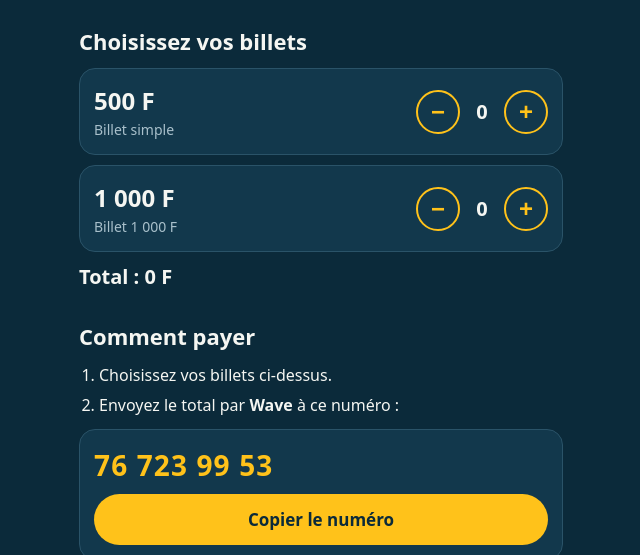
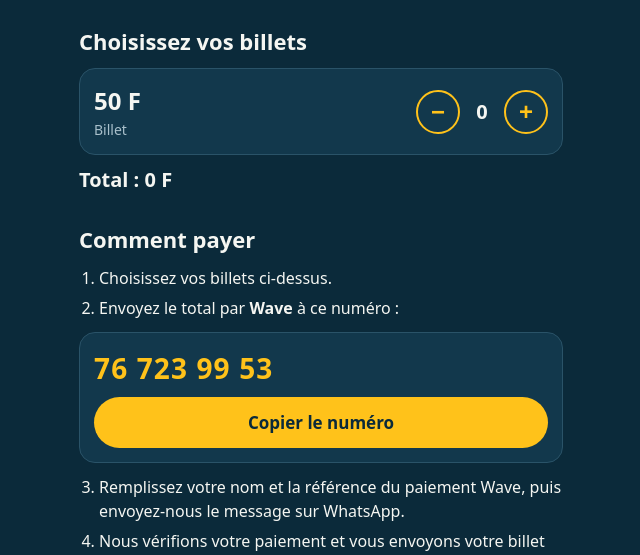
Before and after one commit to amkulelrappulaar-sketch/You-kalam, a plain HTML site: page index.html in a window 1280 px wide. Shown: the part 234-789 px from the top of the page, without its empty margins (319-959 px from the left). Drawn offline with Linux system fonts and the light colour scheme.

Commit message:
Update index.html

```diff
--- a/index.html
+++ b/index.html
@@ -41,10 +41,7 @@ ol{padding-left:20px;margin:0}li{margin-bottom:6px}
 </div>
 
 <h2>Choisissez vos billets</h2>
-<div class="row"><div><div class="px">500 F</div><div class="warn" style="margin:0">Billet simple</div></div>
-<div class="qty"><button type="button" data-p="500" data-d="-1" aria-label="Retirer un billet à 500 F">−</button><output id="o500">0</output><button type="button" data-p="500" data-d="1" aria-label="Ajouter un billet à 500 F">+</button></div></div>
-<div class="row"><div><div class="px">1 000 F</div><div class="warn" style="margin:0">Billet 1 000 F</div></div>
-<div class="qty"><button type="button" data-p="1000" data-d="-1" aria-label="Retirer un billet à 1 000 F">−</button><output id="o1000">0</output><button type="button" data-p="1000" data-d="1" aria-label="Ajouter un billet à 1 000 F">+</button></div></div>
+<div id="prices"></div>
 <p class="tot">Total : <span id="tot">0 F</span></p>
 
 <h2>Comment payer</h2>
@@ -69,23 +66,35 @@ ol{padding-left:20px;margin:0}li{margin-bottom:6px}
 
 <p class="warn">Payez uniquement au numéro affiché sur cette page. Le billet est envoyé après vérification du paiement. Un billet ne permet qu’une seule entrée : ne partagez pas son QR code.</p>
 </main>
+<script src="gestion/config.js"></script>
 <script>
-const WAVE="221767239953";const q={500:0,1000:0};
+const WAVE="221767239953";
+const PRICES=(window.YK_CONFIG&&Array.isArray(YK_CONFIG.PRICES)&&YK_CONFIG.PRICES.length)?YK_CONFIG.PRICES.map(Number):[500,1000];
+const q={};PRICES.forEach(p=>q[p]=0);
 const fmt=n=>n.toLocaleString("fr-FR").replace(/[\u202f\u00a0]/g," ")+" F";
-function upd(){const t=q[500]*500+q[1000]*1000;
-document.getElementById("o500").textContent=q[500];document.getElementById("o1000").textContent=q[1000];
+const box=document.getElementById("prices");
+PRICES.forEach((p,i)=>{
+ const row=document.createElement("div");row.className="row";
+ row.innerHTML='<div><div class="px"></div><div class="warn" style="margin:0">Billet</div></div><div class="qty"><button type="button" data-d="-1">\u2212</button><output>0</output><button type="button" data-d="1">+</button></div>';
+ row.querySelector(".px").textContent=fmt(p);
+ const bs=row.querySelectorAll("button"),o=row.querySelector("output");o.id="o"+p;
+ bs[0].dataset.p=p;bs[1].dataset.p=p;
+ bs[0].setAttribute("aria-label","Retirer un billet \u00e0 "+fmt(p));bs[1].setAttribute("aria-label","Ajouter un billet \u00e0 "+fmt(p));
+ box.append(row)});
+function upd(){const t=PRICES.reduce((s,p)=>s+q[p]*p,0);
+PRICES.forEach(p=>document.getElementById("o"+p).textContent=q[p]);
 document.getElementById("tot").textContent=fmt(t);
 const nom=document.getElementById("nom").value.trim(),ref=document.getElementById("ref").value.trim();
 const a=document.getElementById("wa"),ok=t>0&&nom&&ref;
 a.setAttribute("aria-disabled",ok?"false":"true");
 if(!ok){a.removeAttribute("href");return}
-const parts=[];if(q[500])parts.push(q[500]+" billet(s) à 500 F");if(q[1000])parts.push(q[1000]+" billet(s) à 1 000 F");
-const msg="Bonjour, je souhaite acheter "+parts.join(" et ")+" pour le Concert You Kalama (24 décembre 2026).\nTotal payé par Wave : "+fmt(t)+"\nNom : "+nom+"\nRéférence du paiement Wave : "+ref;
+const parts=PRICES.filter(p=>q[p]).map(p=>q[p]+" billet(s) \u00e0 "+fmt(p));
+const msg="Bonjour, je souhaite acheter "+parts.join(" et ")+" pour le Concert You Kalama (24 d\u00e9cembre 2026).\nTotal pay\u00e9 par Wave : "+fmt(t)+"\nNom : "+nom+"\nR\u00e9f\u00e9rence du paiement Wave : "+ref;
 a.href="https://wa.me/"+WAVE+"?text="+encodeURIComponent(msg)}
 document.querySelectorAll(".qty button").forEach(b=>b.addEventListener("click",()=>{const p=b.dataset.p;q[p]=Math.max(0,Math.min(10,q[p]+Number(b.dataset.d)));upd()}));
 ["nom","ref"].forEach(i=>document.getElementById(i).addEventListener("input",upd));
 document.getElementById("copy").addEventListener("click",async e=>{const b=e.currentTarget;
-try{await navigator.clipboard.writeText("767239953");b.textContent="Numéro copié"}catch(x){const r=document.createRange();r.selectNodeContents(document.getElementById("num"));const s=getSelection();s.removeAllRanges();s.addRange(r);b.textContent="Numéro sélectionné : copiez-le"}});
+try{await navigator.clipboard.writeText("767239953");b.textContent="Num\u00e9ro copi\u00e9"}catch(x){const r=document.createRange();r.selectNodeContents(document.getElementById("num"));const s=getSelection();s.removeAllRanges();s.addRange(r);b.textContent="Num\u00e9ro s\u00e9lectionn\u00e9 : copiez-le"}});
 upd();
 </script>
 </body>
```
